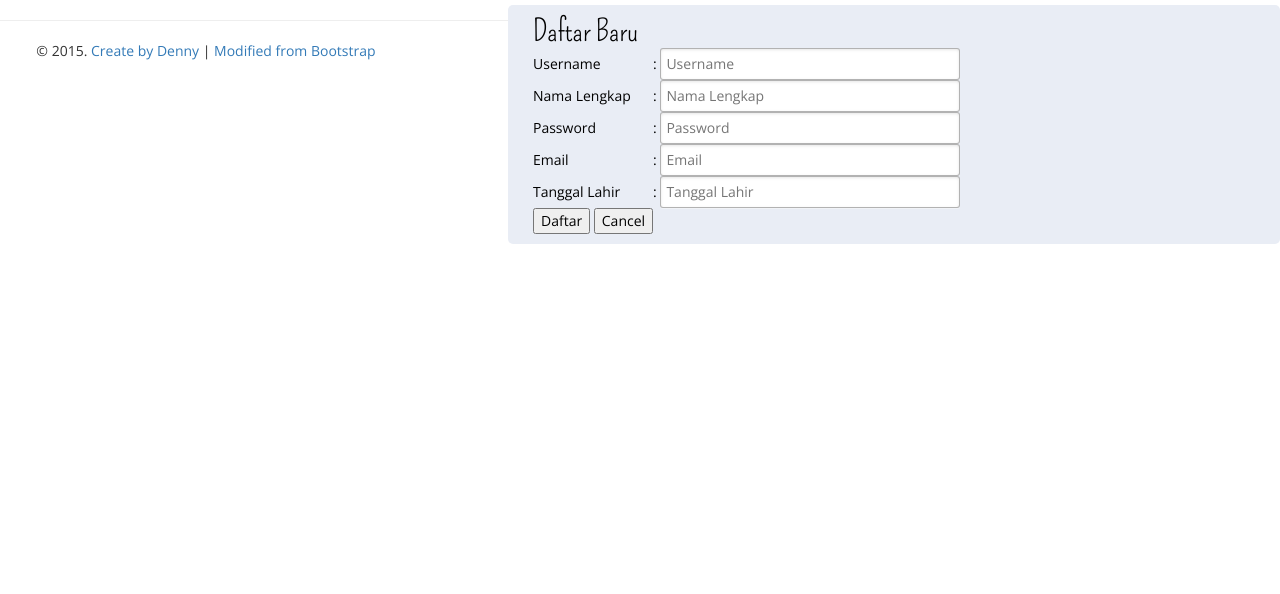
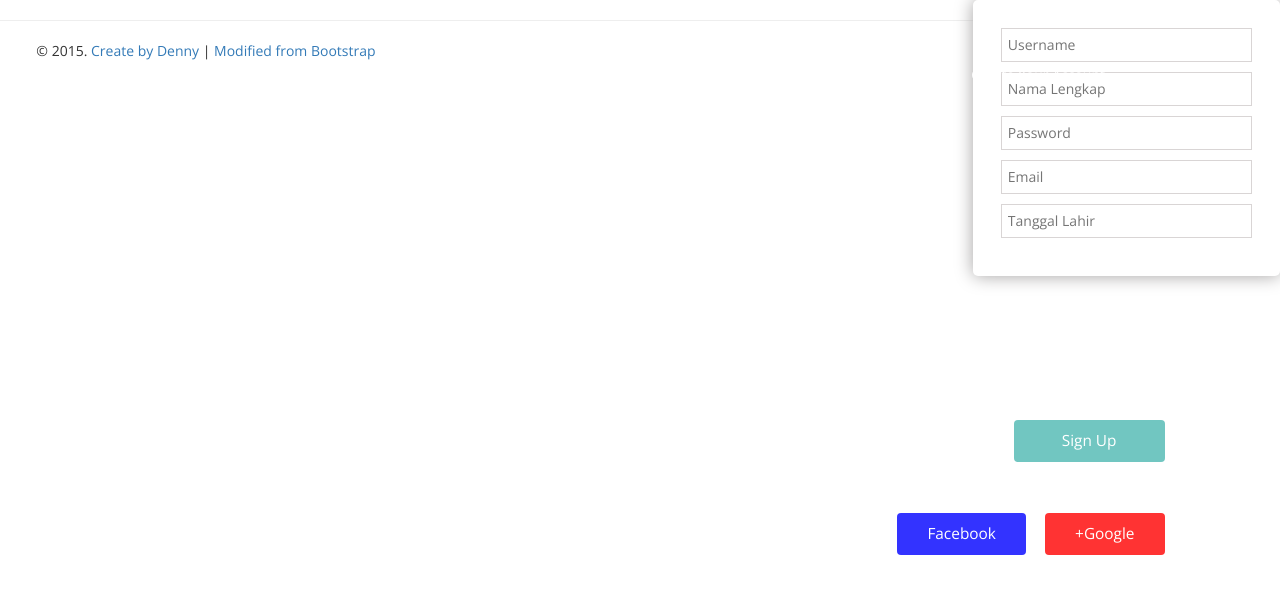
Before and after one commit to dennyseptianto/TestIQonline, a PHP site: page /index.php?page=register in a window 1280 px wide. Shown: the part 99-693 px from the top of the page. Run offline with PHP 8.4, Linux system fonts and the light colour scheme; data comes from the database, SQL or seed files in the repository.

Commit message:
register.php

```diff
--- a/register.php
+++ b/register.php
@@ -1,19 +1,30 @@
-			<div id="main">
-				<h2 class="isi">Daftar Baru</h2>
-				<!-- untuk judul halaman -->
-				<article class="isi">
-					<div class="register">
-						<form name="daftar" method="post" action="">
-							<table>
-							<td>Username <td>: <input id="id" type="text" name="id" value="" placeholder="Username" required><tr>
-							<td>Nama Lengkap <td>: <input id="nama" type="text" name="nama" value="" placeholder="Nama Lengkap" required><tr>
-							<td>Password <td>: <input id="password" type="password" name="password" value="" placeholder="Password" required><tr>
-							<td>Email <td>: <input id="email" type="email" name="email" value="" placeholder="Email" required><tr>
-							<td>Tanggal Lahir <td>: <input type="text" id="datepicker" name="tgl_lahir" value="" placeholder="Tanggal Lahir" required><tr>
-							<td><p class="submit"><input type="submit" name="Daftar" value="Daftar"> <button type="reset" class="cancel">Cancel</button></p><tr>
-							</table>
-						</form>
-					</div>
-				</article>
-				<!-- isi penjelasan halaman -->
-			</div>
+<?php
+									if (isset($_SESSION['username']))
+									{
+										if($_SESSION['username'] || isset($_SESSION['username'])) {
+											echo '<a href="index.php?page=tes"><button type="submit" class="btn btn-info mrgn-mulai">Mulai Test</button> </a>';
+										}
+									}
+									else {
+
+										?>
+											<div class="sign">Create Your Account</div>
+											<div class="banner-forms">
+												<form name="daftar" method="post" action="">
+
+													<input class="name" type="text" name="id" value="" placeholder="Username" required>
+													<input class="mail2" type="text" name="nama" value="" placeholder="Nama Lengkap" required >
+													<input class="mail2" type="password" name="password" value="" placeholder="Password" required >
+													<input class="mail2" type="email" name="email" value="" placeholder="Email" required>
+													<input class="mail2" type="text" id="datepicker" name="tgl_lahir" value="" placeholder="Tanggal Lahir" required >
+
+
+
+													<button type="submit" name="Daftar" value="Daftar" class="btn btn-info mrgn-can">Sign Up</button>
+                                                    <div class="emailservice">or Sign Up with :</div>
+                                                    <button type="submit" class="btn btn-info mrgn-can2">+Google</button>
+                                                    <button type="submit" class="btn btn-info mrgn-can3">Facebook</button>
+												</form>
+											</div><?php
+									}
+								?>
```
